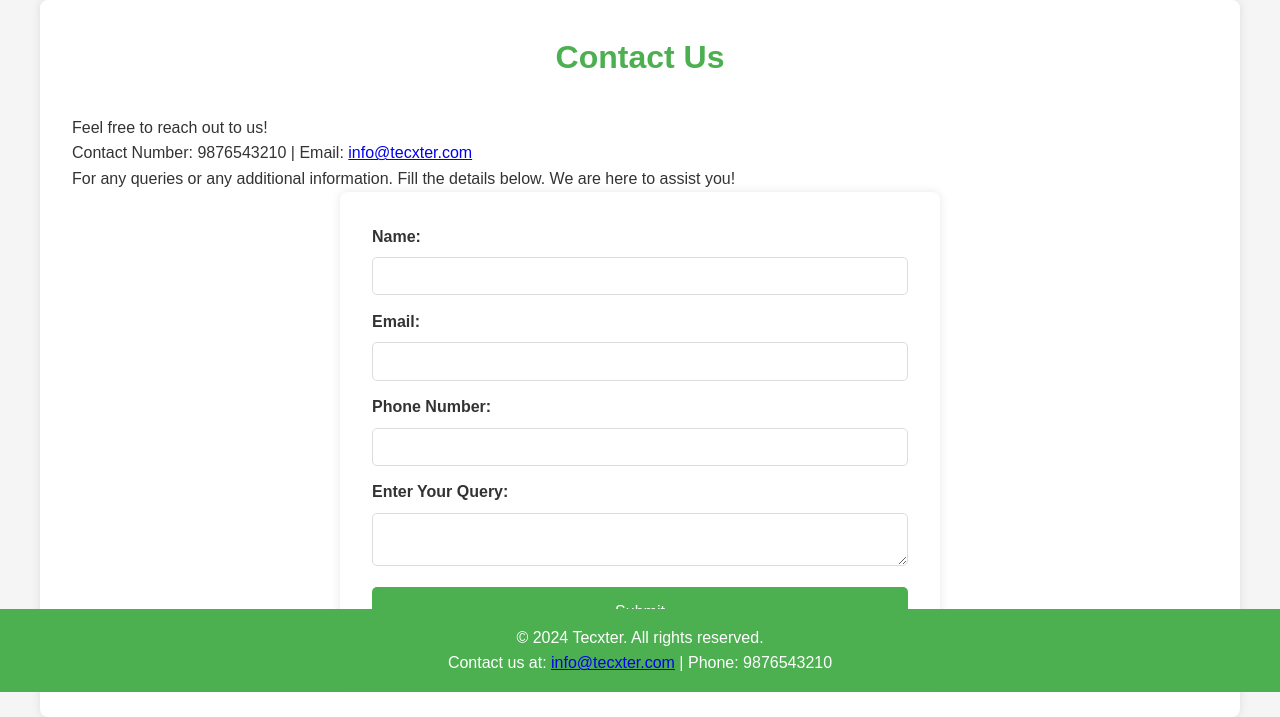
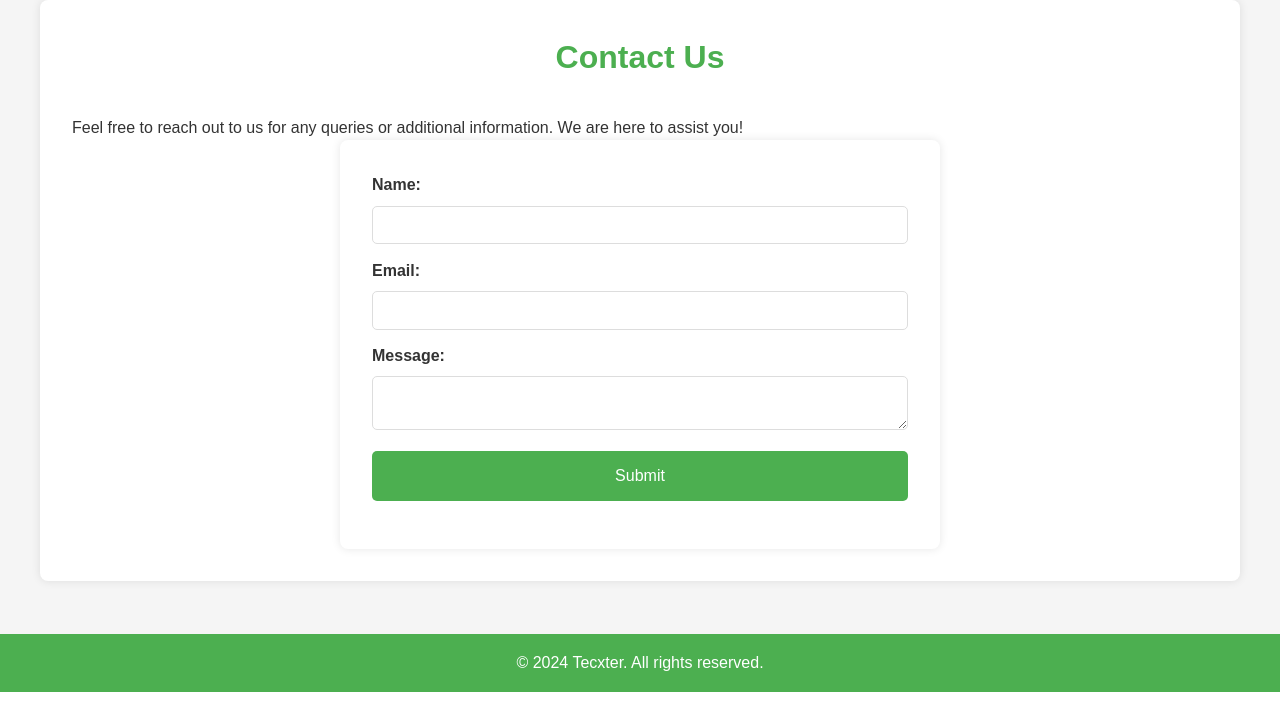
Before and after one commit to FLTadmin/ProJectTecXter, a Flask app: page /contact in a window 1280 px wide. Shown: the part 108-825 px from the top of the page. After the commit the page ends 800 px from the top, so only its background shows below. Run offline with Flask 2, Linux system fonts and the light colour scheme.

Commit message:
Revert "US04-Updated Courses and styling"
This reverts commit 22f1a3d9741f93815ed7148be2036500bc5236f9.

```diff
--- a/Tecxter/templates/base.html
+++ b/Tecxter/templates/base.html
@@ -21,7 +21,6 @@
     </main>
     <footer>
         <p>&copy; 2024 Tecxter. All rights reserved.</p>
-        <p>Contact us at: <a href="mailto:info@tecxter.com">info@tecxter.com</a> | Phone: 9876543210</p>
     </footer>
 </body>
 </html>
--- a/Tecxter/templates/contact.html
+++ b/Tecxter/templates/contact.html
@@ -2,10 +2,7 @@
 
 {% block content %}
 <h1>Contact Us</h1>
-<p>Feel free to reach out to us!</p>
-<p>Contact Number: 9876543210 | Email: <a href="mailto:info@tecxter.com">info@tecxter.com</a></p>
-<p>For any queries or any additional information. Fill the details below. We are here to assist you!</p>
-
+<p>Feel free to reach out to us for any queries or additional information. We are here to assist you!</p>
 <form action="/submit_contact" method="post">
     <label for="name">Name:</label>
     <input type="text" id="name" name="name" required>
@@ -13,10 +10,7 @@
     <label for="email">Email:</label>
     <input type="email" id="email" name="email" required>
 
-    <label for="phonenumber">Phone Number:</label>
-    <input type="phonenumber" id="phonenumber" name="phonenumber" required>
-
-    <label for="message">Enter Your Query:</label>
+    <label for="message">Message:</label>
     <textarea id="message" name="message" required></textarea>
 
     <input type="submit" value="Submit">
```
